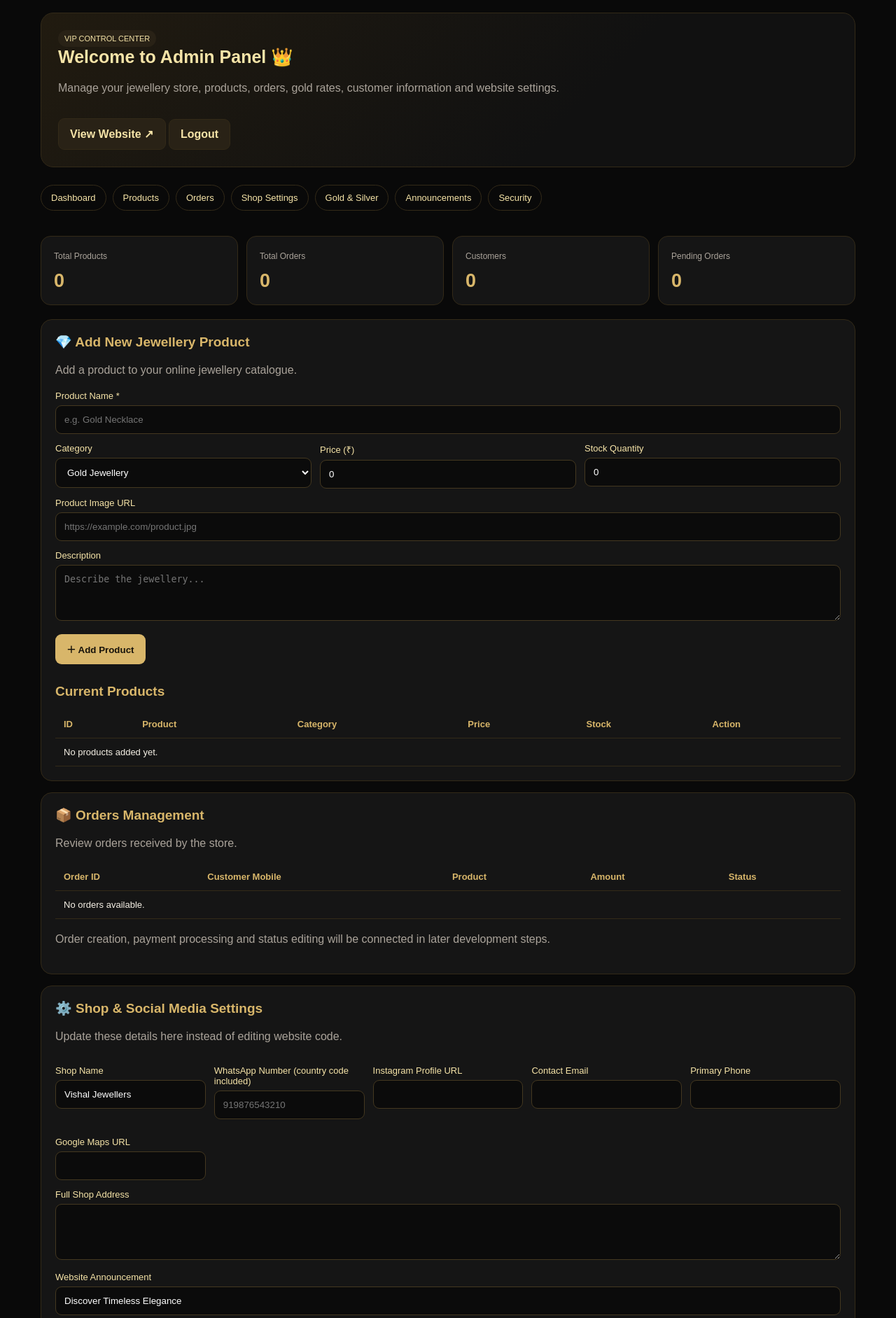
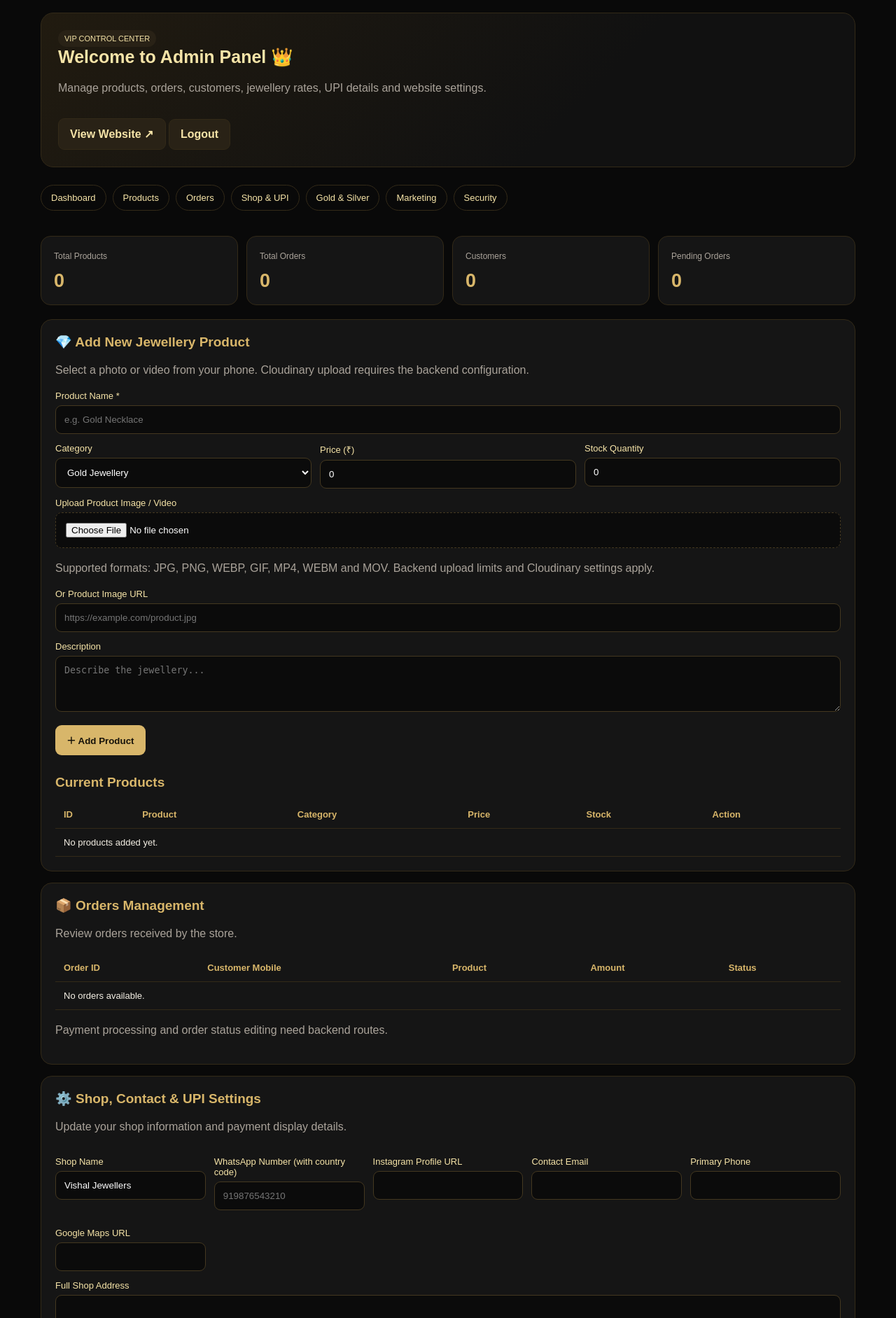
Before and after one commit to vaishanvvishal74-ctrl/vishal-jewellers, a Flask app: page /admin in a window 1280 px wide. Shown: the part 77-1960 px from the top of the page at 70% size. Run offline with Flask 3, Linux system fonts and the light colour scheme; the visitor is signed in with stand-in values (Sample User, id 1).

Commit message:
Enhance admin panel with file upload and text updates
Updated admin panel HTML to enhance product management and settings. Added support for file uploads and improved text clarity.

```diff
--- a/templates/admin.html
+++ b/templates/admin.html
@@ -1,3 +1,4 @@
+
 <!DOCTYPE html>
 <html lang="en">
 <head>
@@ -58,7 +59,10 @@
     margin-top: 0;
     font-size: 25px;
 }
-.muted { color: var(--muted); line-height: 1.6; }
+.muted {
+    color: var(--muted);
+    line-height: 1.6;
+}
 .grid {
     display: grid;
     grid-template-columns: repeat(auto-fit,minmax(145px,1fr));
@@ -124,6 +128,10 @@
 }
 input:focus, textarea:focus, select:focus {
     border-color: var(--gold);
+}
+input[type="file"] {
+    padding: 14px;
+    border-style: dashed;
 }
 textarea { min-height: 80px; resize: vertical; }
 button, .button {
@@ -192,7 +200,6 @@
 </head>
 
 <body>
-
 <header>
     <div class="brand">
         VISHAL JEWELLERS
@@ -206,26 +213,26 @@
         <span class="badge">VIP CONTROL CENTER</span>
         <h1>Welcome to Admin Panel 👑</h1>
         <p class="muted">
-            Manage your jewellery store, products, orders,
-            gold rates, customer information and website settings.
+            Manage products, orders, customers, jewellery rates,
+            UPI details and website settings.
         </p>
         <a class="button secondary" href="/">View Website ↗</a>
         <a class="button secondary" href="/admin/logout">Logout</a>
     </div>
 
     {% with messages = get_flashed_messages() %}
-      {% for message in messages %}
-        <div class="flash">{{ message }}</div>
-      {% endfor %}
+        {% for message in messages %}
+            <div class="flash">{{ message }}</div>
+        {% endfor %}
     {% endwith %}
 
     <nav>
         <a href="#overview">Dashboard</a>
         <a href="#products">Products</a>
         <a href="#orders">Orders</a>
-        <a href="#settings">Shop Settings</a>
+        <a href="#settings">Shop & UPI</a>
         <a href="#rates">Gold & Silver</a>
-        <a href="#marketing">Announcements</a>
+        <a href="#marketing">Marketing</a>
         <a href="#security">Security</a>
     </nav>
 
@@ -250,9 +257,15 @@
 
     <section class="section" id="products">
         <h2>💎 Add New Jewellery Product</h2>
-        <p class="muted">Add a product to your online jewellery catalogue.</p>
+        <p class="muted">
+            Select a photo or video from your phone.
+            Cloudinary upload requires the backend configuration.
+        </p>
 
-        <form action="/admin/product/add" method="post">
+        <form action="/admin/product/add"
+              method="post"
+              enctype="multipart/form-data">
+
             <label>Product Name *</label>
             <input name="name" required placeholder="e.g. Gold Necklace">
 
@@ -274,24 +287,41 @@
                 </div>
                 <div>
                     <label>Price (₹)</label>
-                    <input name="price" type="number" min="0" step="0.01" value="0">
+                    <input name="price" type="number"
+                           min="0" step="0.01" value="0">
                 </div>
                 <div>
                     <label>Stock Quantity</label>
-                    <input name="stock" type="number" min="0" value="0">
+                    <input name="stock" type="number"
+                           min="0" value="0">
                 </div>
             </div>
 
-            <label>Product Image URL</label>
-            <input name="image_url" type="url" placeholder="https://example.com/product.jpg">
+            <label>Upload Product Image / Video</label>
+            <input
+                name="media"
+                type="file"
+                accept="image/jpeg,image/png,image/webp,image/gif,video/mp4,video/webm,video/quicktime"
+            >
+
+            <p class="muted">
+                Supported formats: JPG, PNG, WEBP, GIF, MP4, WEBM and MOV.
+                Backend upload limits and Cloudinary settings apply.
+            </p>
+
+            <label>Or Product Image URL</label>
+            <input name="image_url" type="url"
+                   placeholder="https://example.com/product.jpg">
 
             <label>Description</label>
-            <textarea name="description" placeholder="Describe the jewellery..."></textarea>
+            <textarea name="description"
+                      placeholder="Describe the jewellery..."></textarea>
 
             <button type="submit">＋ Add Product</button>
         </form>
 
         <h2 style="margin-top:28px">Current Products</h2>
+
         <div class="table-wrap">
             <table>
                 <thead>
@@ -358,51 +388,75 @@
                 </tbody>
             </table>
         </div>
+
         <p class="muted">
-            Order creation, payment processing and status editing
-            will be connected in later development steps.
+            Payment processing and order status editing need backend routes.
         </p>
     </section>
 
     <section class="section" id="settings">
-        <h2>⚙️ Shop & Social Media Settings</h2>
+        <h2>⚙️ Shop, Contact & UPI Settings</h2>
         <p class="muted">
-            Update these details here instead of editing website code.
+            Update your shop information and payment display details.
         </p>
 
         <form action="/admin/settings" method="post">
             <div class="row">
                 <div>
                     <label>Shop Name</label>
-                    <input name="shop_name" value="{{ settings.get('shop_name','') }}">
+                    <input name="shop_name"
+                           value="{{ settings.get('shop_name','') }}">
                 </div>
                 <div>
-                    <label>WhatsApp Number (country code included)</label>
-                    <input name="whatsapp" value="{{ settings.get('whatsapp','') }}" placeholder="919876543210">
+                    <label>WhatsApp Number (with country code)</label>
+                    <input name="whatsapp"
+                           value="{{ settings.get('whatsapp','') }}"
+                           placeholder="919876543210">
                 </div>
                 <div>
                     <label>Instagram Profile URL</label>
-                    <input name="instagram" type="url" value="{{ settings.get('instagram','') }}">
+                    <input name="instagram" type="url"
+                           value="{{ settings.get('instagram','') }}">
                 </div>
                 <div>
                     <label>Contact Email</label>
-                    <input name="email" type="email" value="{{ settings.get('email','') }}">
+                    <input name="email" type="email"
+                           value="{{ settings.get('email','') }}">
                 </div>
                 <div>
                     <label>Primary Phone</label>
-                    <input name="phone" value="{{ settings.get('phone','') }}">
+                    <input name="phone"
+                           value="{{ settings.get('phone','') }}">
                 </div>
                 <div>
                     <label>Google Maps URL</label>
-                    <input name="maps_url" type="url" value="{{ settings.get('maps_url','') }}">
+                    <input name="maps_url" type="url"
+                           value="{{ settings.get('maps_url','') }}">
                 </div>
             </div>
 
             <label>Full Shop Address</label>
             <textarea name="address">{{ settings.get('address','') }}</textarea>
 
+            <div class="row">
+                <div>
+                    <label>UPI ID</label>
+                    <input name="upi_id"
+                           value="{{ settings.get('upi_id','') }}"
+                           placeholder="yourname@upi">
+                </div>
+                <div>
+                    <label>UPI QR Code Image URL</label>
+                    <input name="upi_qr_url" type="url"
+                           value="{{ settings.get('upi_qr_url','') }}"
+                           placeholder="https://example.com/upi-qr.png">
+                </div>
+            </div>
+
             <label>Website Announcement</label>
-            <input name="announcement" value="{{ settings.get('announcement','') }}">
+            <input name="announcement"
+                   value="{{ settings.get('announcement','') }}"
+                   placeholder="Welcome to Vishal Jewellers">
 
             <label>Website Theme</label>
             <select name="theme">
@@ -416,37 +470,40 @@
                 </option>
             </select>
 
-            <button type="submit">💾 Save Shop Settings</button>
+            <button type="submit">💾 Save Shop & UPI Settings</button>
         </form>
     </section>
 
     <section class="section" id="rates">
         <h2>💰 Gold & Silver Rates</h2>
         <p class="muted">
-            Enter verified rates. These are manually managed values,
-            not automatic live market prices.
+            Enter verified rates manually. These are not live market prices.
         </p>
 
         <form action="/admin/settings" method="post">
             <div class="row">
                 <div>
                     <label>24K Gold Rate (₹)</label>
-                    <input name="gold_24k" type="number" min="0" step="0.01"
+                    <input name="gold_24k" type="number" min="0"
+                           step="0.01"
                            value="{{ settings.get('gold_24k','') }}">
                 </div>
                 <div>
                     <label>22K Gold Rate (₹)</label>
-                    <input name="gold_22k" type="number" min="0" step="0.01"
+                    <input name="gold_22k" type="number" min="0"
+                           step="0.01"
                            value="{{ settings.get('gold_22k','') }}">
                 </div>
                 <div>
                     <label>18K Gold Rate (₹)</label>
-                    <input name="gold_18k" type="number" min="0" step="0.01"
+                    <input name="gold_18k" type="number" min="0"
+                           step="0.01"
                            value="{{ settings.get('gold_18k','') }}">
                 </div>
                 <div>
                     <label>Silver Rate (₹)</label>
-                    <input name="silver_rate" type="number" min="0" step="0.01"
+                    <input name="silver_rate" type="number" min="0"
+                           step="0.01"
                            value="{{ settings.get('silver_rate','') }}">
                 </div>
             </div>
@@ -457,7 +514,7 @@
     <section class="section" id="marketing">
         <h2>📢 Marketing & Website Notice</h2>
         <p class="muted">
-            Manage the announcement displayed in the store's settings.
+            Edit the announcement in Shop & UPI Settings above.
         </p>
         <a class="button secondary" href="#settings">Edit Announcement</a>
     </section>
@@ -465,14 +522,10 @@
     <section class="section" id="security">
         <h2>🛡️ Admin Security</h2>
         <p class="muted">
-            Keep the admin username and password private.
-            Use a strong unique password and never publish credentials.
+            Keep your admin username and password private.
+            Never publish passwords or API secrets.
         </p>
         <span class="badge">Protected Admin Session</span>
-        <p class="muted">
-            Password changes, staff permissions, backup management
-            and security logs require additional backend implementation.
-        </p>
     </section>
 
 </main>
@@ -482,4 +535,4 @@
 </footer>
 
 </body>
-</html>
+                            </html>
```
